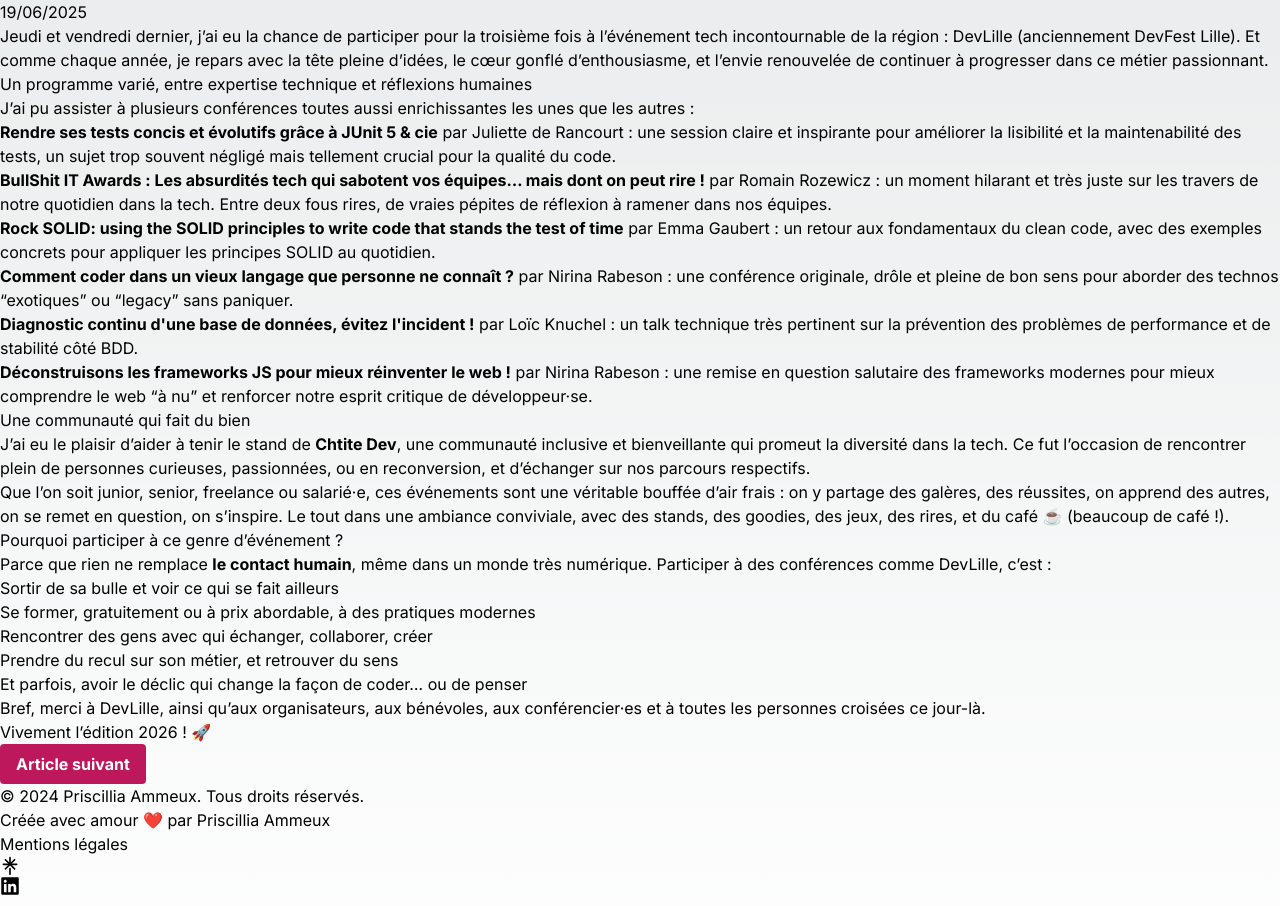
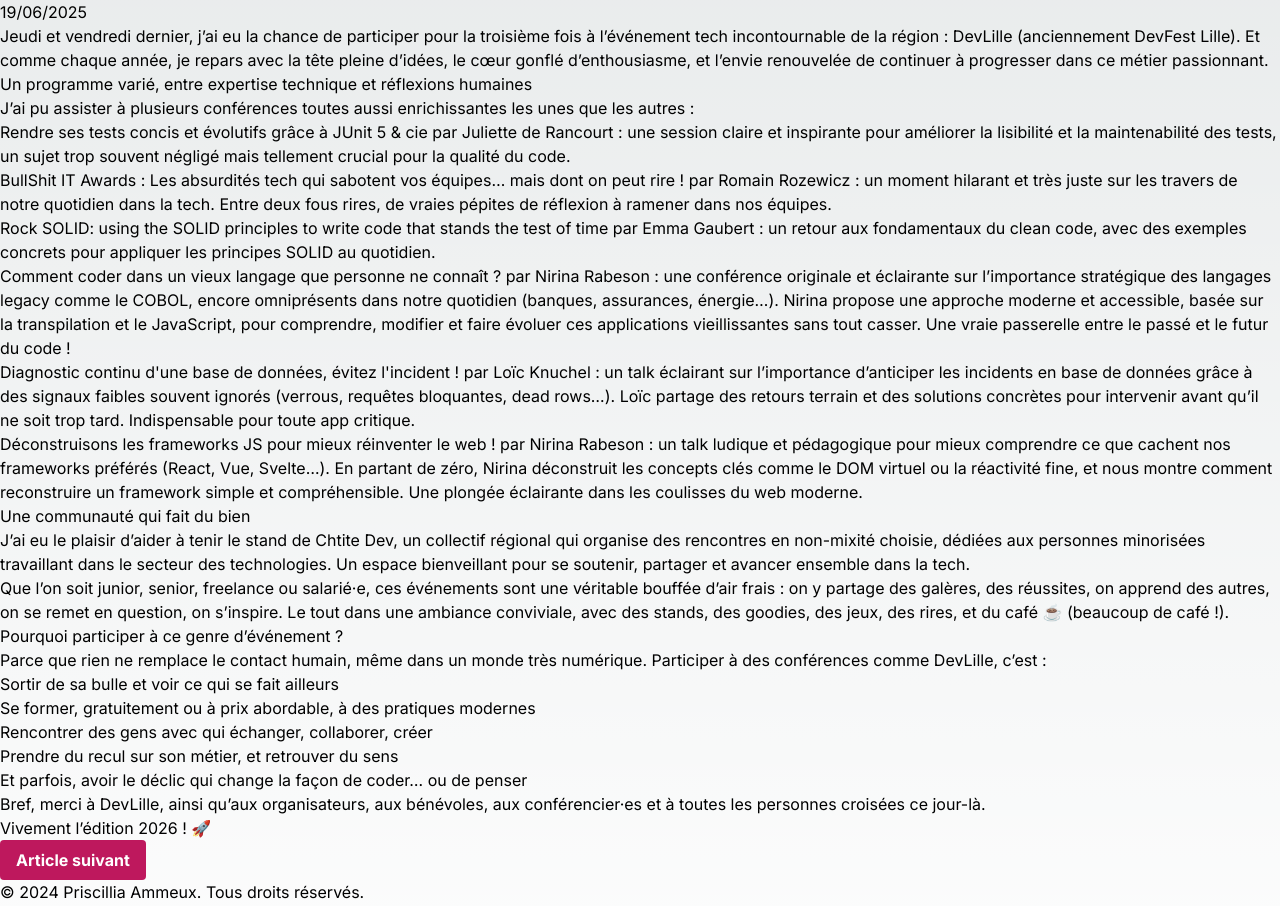
Before and after one commit to PriscilliaAmmeux/my_portfolio, a Next.js app: page /devLille in a window 1280 px wide. Shown: the part 1028-1934 px from the top of the page. Built offline with nearby package versions, Linux system fonts and the light colour scheme; a web font is replaced by a local one.

Commit message:
new article devlille

```diff
--- a/src/app/devLille/page.tsx
+++ b/src/app/devLille/page.tsx
@@ -34,60 +34,72 @@ export default function DevLille() {
                 enrichissantes les unes que les autres :
               </p>
               <ul className="list-disc list-inside">
-                <li>
-                  <strong>
+                <li className="mt-4 mb-4">
+                  <span className="font-bold">
                     Rendre ses tests concis et évolutifs grâce à JUnit 5 & cie
-                  </strong>{" "}
+                  </span>{" "}
                   par Juliette de Rancourt : une session claire et inspirante
                   pour améliorer la lisibilité et la maintenabilité des tests,
                   un sujet trop souvent négligé mais tellement crucial pour la
                   qualité du code.
                 </li>
-                <li>
-                  <strong>
+                <li className="mt-4 mb-4">
+                  <span className="font-bold">
                     BullShit IT Awards : Les absurdités tech qui sabotent vos
                     équipes… mais dont on peut rire !
-                  </strong>{" "}
+                  </span>{" "}
                   par Romain Rozewicz : un moment hilarant et très juste sur les
                   travers de notre quotidien dans la tech. Entre deux fous
                   rires, de vraies pépites de réflexion à ramener dans nos
                   équipes.
                 </li>
-                <li>
-                  <strong>
+                <li className="mt-4 mb-4">
+                  <span className="font-bold">
                     Rock SOLID: using the SOLID principles to write code that
                     stands the test of time
-                  </strong>{" "}
+                  </span>{" "}
                   par Emma Gaubert : un retour aux fondamentaux du clean code,
                   avec des exemples concrets pour appliquer les principes SOLID
                   au quotidien.
                 </li>
-                <li>
-                  <strong>
+                <li className="mt-4 mb-4">
+                  <span className="font-bold">
                     Comment coder dans un vieux langage que personne ne connaît
                     ?
-                  </strong>{" "}
-                  par Nirina Rabeson : une conférence originale, drôle et pleine
-                  de bon sens pour aborder des technos “exotiques” ou “legacy”
-                  sans paniquer.
+                  </span>{" "}
+                  par Nirina Rabeson : une conférence originale et éclairante
+                  sur l’importance stratégique des langages legacy comme le
+                  COBOL, encore omniprésents dans notre quotidien (banques,
+                  assurances, énergie…). Nirina propose une approche moderne et
+                  accessible, basée sur la transpilation et le JavaScript, pour
+                  comprendre, modifier et faire évoluer ces applications
+                  vieillissantes sans tout casser. Une vraie passerelle entre le
+                  passé et le futur du code !
                 </li>
-                <li>
-                  <strong>
+                <li className="mt-4 mb-4">
+                  <span className="font-bold">
                     Diagnostic continu d'une base de données, évitez l'incident
                     !
-                  </strong>{" "}
-                  par Loïc Knuchel : un talk technique très pertinent sur la
-                  prévention des problèmes de performance et de stabilité côté
-                  BDD.
+                  </span>{" "}
+                  par Loïc Knuchel : un talk éclairant sur l’importance
+                  d’anticiper les incidents en base de données grâce à des
+                  signaux faibles souvent ignorés (verrous, requêtes bloquantes,
+                  dead rows…). Loïc partage des retours terrain et des solutions
+                  concrètes pour intervenir avant qu’il ne soit trop tard.
+                  Indispensable pour toute app critique.
                 </li>
-                <li>
-                  <strong>
+                <li className="mt-4 mb-6">
+                  <span className="font-bold">
                     Déconstruisons les frameworks JS pour mieux réinventer le
                     web !
-                  </strong>{" "}
-                  par Nirina Rabeson : une remise en question salutaire des
-                  frameworks modernes pour mieux comprendre le web “à nu” et
-                  renforcer notre esprit critique de développeur·se.
+                  </span>{" "}
+                  par Nirina Rabeson : un talk ludique et pédagogique pour mieux
+                  comprendre ce que cachent nos frameworks préférés (React, Vue,
+                  Svelte…). En partant de zéro, Nirina déconstruit les concepts
+                  clés comme le DOM virtuel ou la réactivité fine, et nous
+                  montre comment reconstruire un framework simple et
+                  compréhensible. Une plongée éclairante dans les coulisses du
+                  web moderne.
                 </li>
               </ul>
             </>
@@ -98,13 +110,14 @@ export default function DevLille() {
           content={
             <>
               <ul className="list-disc list-inside">
-                <li>
+                <li className="mb-4">
                   J’ai eu le plaisir d’aider à tenir le stand de{" "}
-                  <strong>Chtite Dev</strong>, une communauté inclusive et
-                  bienveillante qui promeut la diversité dans la tech. Ce fut
-                  l’occasion de rencontrer plein de personnes curieuses,
-                  passionnées, ou en reconversion, et d’échanger sur nos
-                  parcours respectifs.
+                  <span className="font-bold">Chtite Dev</span>, un collectif
+                  régional qui organise des rencontres en{" "}
+                  <span className="font-bold">non-mixité choisie</span>, dédiées
+                  aux personnes minorisées travaillant dans le secteur des
+                  technologies. Un espace bienveillant pour se soutenir,
+                  partager et avancer ensemble dans la tech.
                 </li>
                 <li>
                   Que l’on soit junior, senior, freelance ou salarié·e, ces
@@ -122,10 +135,11 @@ export default function DevLille() {
           title={"Pourquoi participer à ce genre d’événement ?"}
           content={
             <>
-              <p>
-                Parce que rien ne remplace <strong>le contact humain</strong>,
-                même dans un monde très numérique. Participer à des conférences
-                comme DevLille, c’est :
+              <p className="mb-2">
+                Parce que rien ne remplace{" "}
+                <span className="font-bold">le contact humain</span>, même dans
+                un monde très numérique. Participer à des conférences comme
+                DevLille, c’est :
               </p>
               <ul className="list-disc list-inside">
                 <li>Sortir de sa bulle et voir ce qui se fait ailleurs</li>
@@ -149,7 +163,7 @@ export default function DevLille() {
           Bref, merci à DevLille, ainsi qu’aux organisateurs, aux bénévoles, aux
           conférencier·es et à toutes les personnes croisées ce jour-là.
         </p>
-        <p className="mt-6">Vivement l’édition 2026 ! 🚀</p>
+        <p className="mt-6 font-bold">Vivement l’édition 2026 ! 🚀</p>
       </ArticleHeader>
 
       <Link
```
